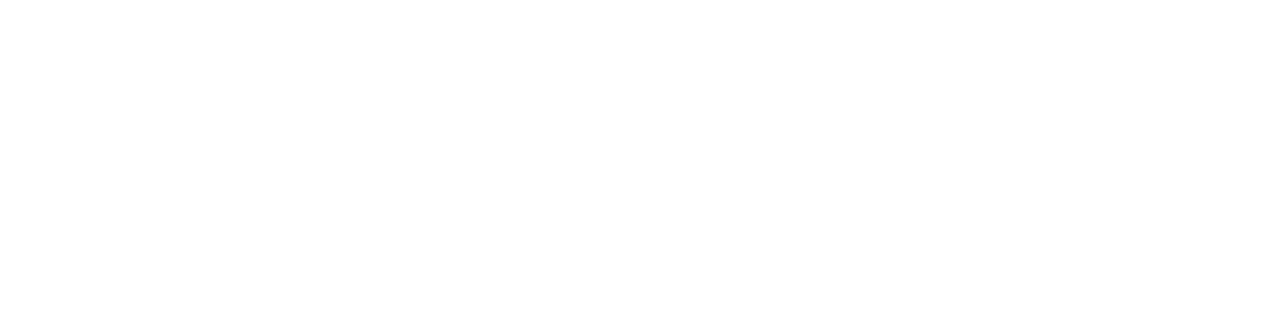
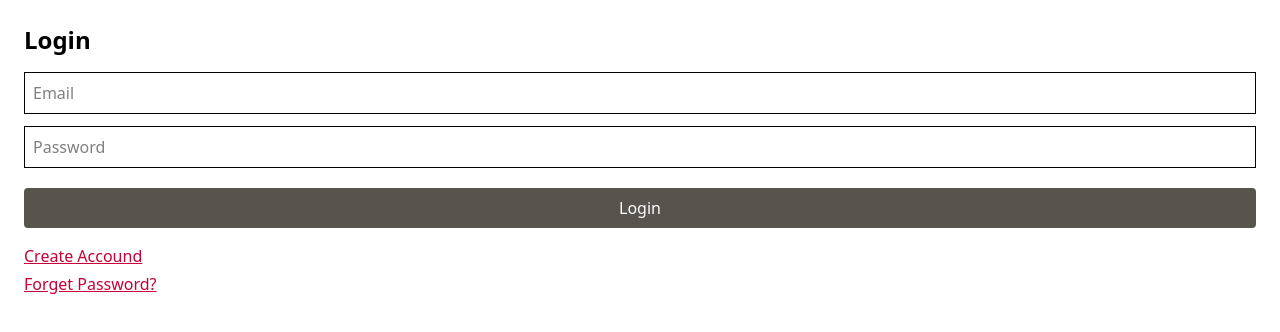
Before and after one commit to digantaa/Auth-Microservice-, a React (Vite) app in the folder client/: page / in a window 1280 px wide. Before the commit this address had no page. Shown: the top 332 px of the page. Built offline with nearby package versions, Linux system fonts and the light colour scheme.

Commit message:
login complete

```diff
--- a/client/src/App.jsx
+++ b/client/src/App.jsx
@@ -13,7 +13,7 @@ function App() {
     <BrowserRouter>
       <Routes>
 
-        <Route path='/login' element={<Login/>}/>
+        <Route path='/' element={<Login/>}/>
         <Route path='/signup' element={<Signup/>}/>
         <Route path='/forget' element={<Forget/>}/>
         <Route path='/reset/:token' element={<Reset/>}/>
--- a/client/src/pages/Login.jsx
+++ b/client/src/pages/Login.jsx
@@ -10,7 +10,10 @@ const Login = () => {
   const {
     register,
     handleSubmit,
-    formState:{error, isSubmitting},
+    formState:{errors
+
+
+      , isSubmitting},
   } = useForm()
 
   const onSubmit = async(data) =>{
@@ -43,8 +46,8 @@ const Login = () => {
             required: "Email is required",
           })}
           />
-          {error.email && (
-            <p className="text-rose-500  text-sm">{error.email.messages}</p>
+          {errors.email && (
+            <p className="text-rose-500  text-sm">{errors.email.messages}</p>
           )}
         </div>
 
@@ -57,8 +60,8 @@ const Login = () => {
               required: "Password is required",
             })}
           />
-          {error.password && (
-            <p className="text-red-500 text-sm">{error.password.message}</p>
+          {errors.password && (
+            <p className="text-red-500 text-sm">{errors.password.message}</p>
           )}
         </div>
 
```
